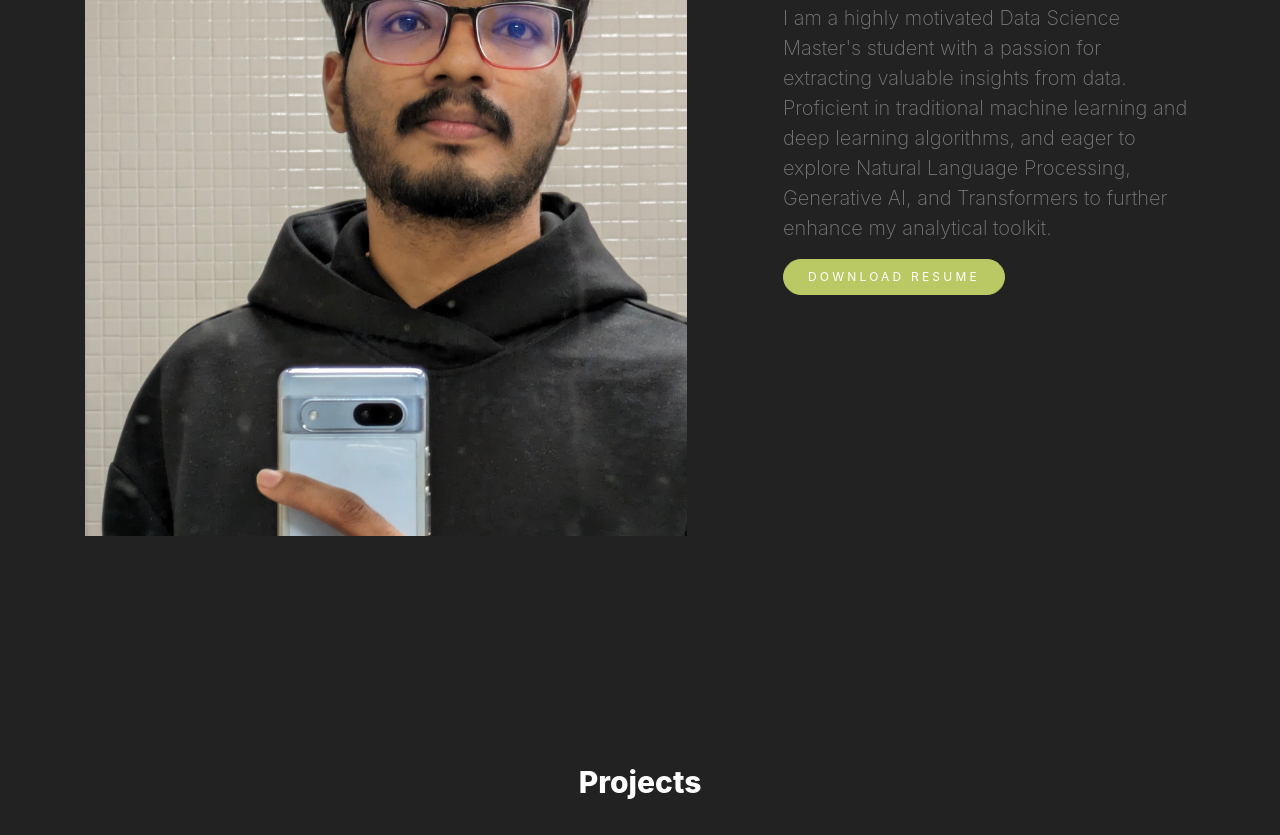
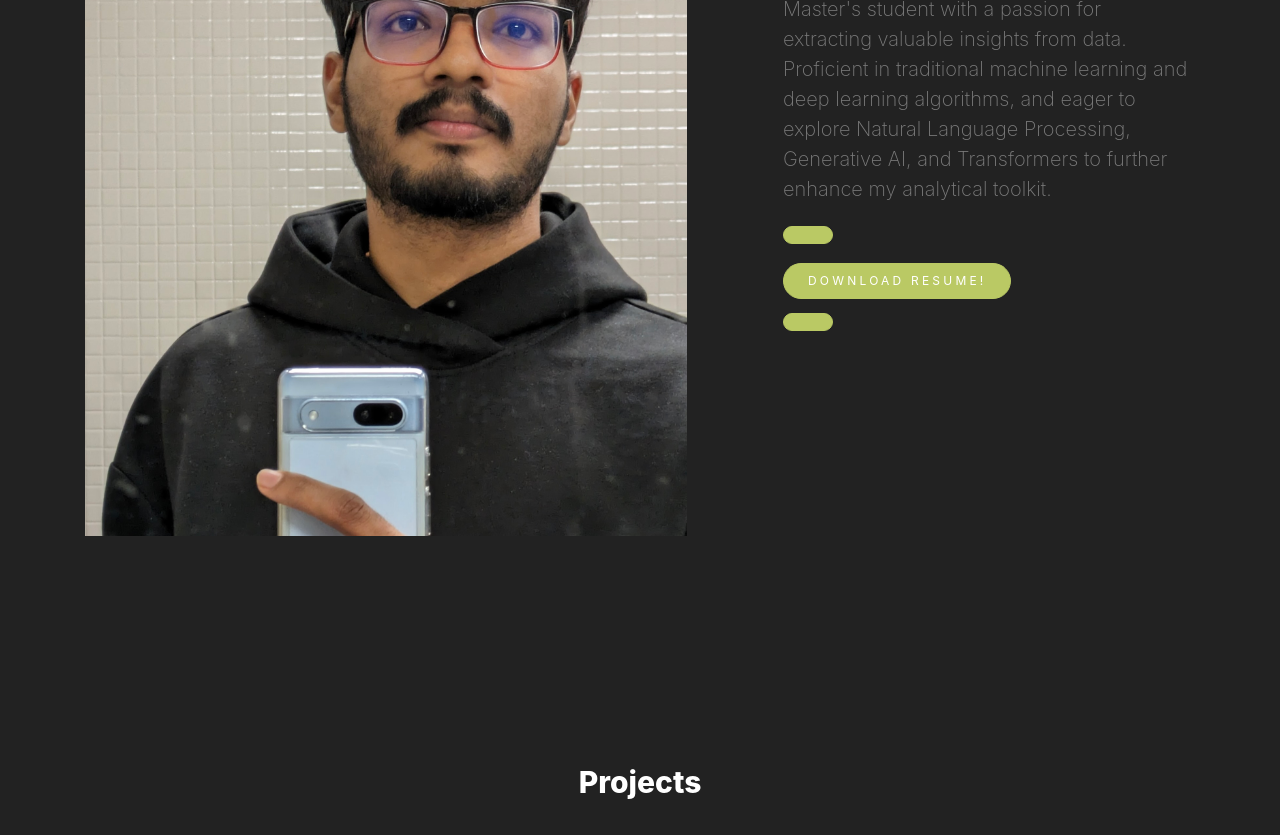
Before and after one commit to blahblahblah1920/PranavMoses.github.io, a plain HTML site: page index.html in a window 1280 px wide. Shown: the part 1187-2022 px from the top of the page. Drawn offline with nearby package versions, Linux system fonts and the light colour scheme; files whose address does not match are found by name.

Commit message:
Update index.html

```diff
--- a/index.html
+++ b/index.html
@@ -72,8 +72,8 @@
 
 					<p>
 						<!-- <a href="#section-contact" class="btn btn-secondary px-4 py-2 btn-sm">Hire Me</a> -->
-
-						<a href="https://docs.google.com/document/d/1l5C7MMNt4RMzuiqCj3FL-9Qsbscw-9GB/edit?usp=drive_link&ouid=114006409644800471871&rtpof=true&sd=true" class="btn btn-primary px-4 py-2 btn-sm smoothscroll" download>Download Resume</a>
+						<!-- <a href="https://docs.google.com/document/d/1l5C7MMNt4RMzuiqCj3FL-9Qsbscw-9GB/edit?usp=drive_link&ouid=114006409644800471871&rtpof=true&sd=true" class="btn btn-primary px-4 py-2 btn-sm smoothscroll" download>Download Resume</a> -->
+						<a href="https://docs.google.com/document/d/1l5C7MMNt4RMzuiqCj3FL-9Qsbscw-9GB/edit?usp=drive_link&ouid=114006409644800471871&rtpof=true&sd=true" class="btn btn-primary px-4 py-2 btn-sm smoothscroll" target="_blank" rel="noopener noreferrer" download><h4>Download Resume!</h4> </a>
 					</p>
 				</div>
 			</div>
```
